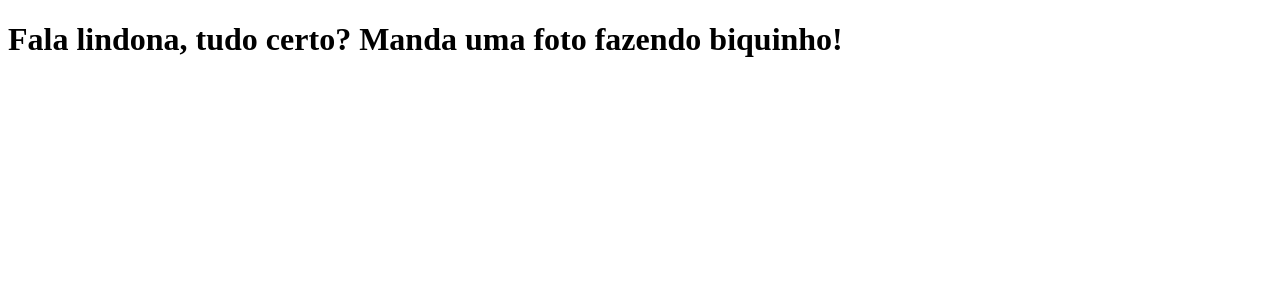
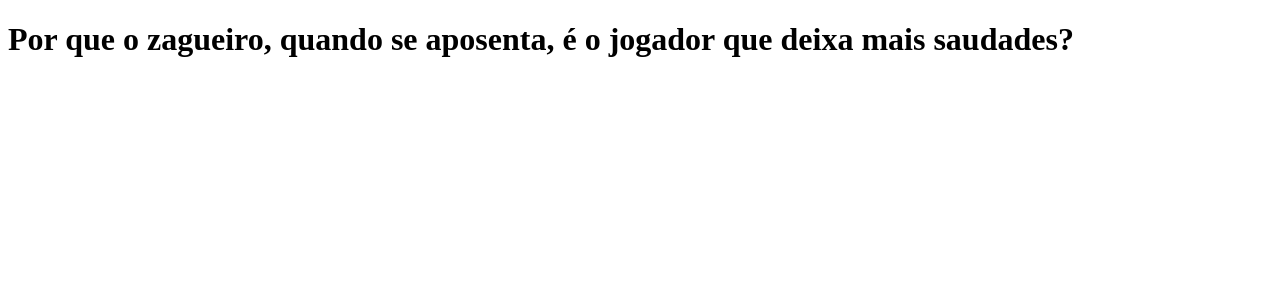
Before and after one commit to mlorenzeto/clone-tabnews, a Next.js app: page / in a window 1280 px wide. Shown: the top 300 px of the page. Built offline with nearby package versions, Linux system fonts and the light colour scheme.

Commit message:
change index page message

```diff
--- a/pages/index.js
+++ b/pages/index.js
@@ -1,5 +1,5 @@
 function Home() {
-  return <h1>Fala lindona, tudo certo? Manda uma foto fazendo biquinho!</h1>
+  return <h1>Por que o zagueiro, quando se aposenta, é o jogador que deixa mais saudades?</h1>
 }
 
 export default Home;
```
